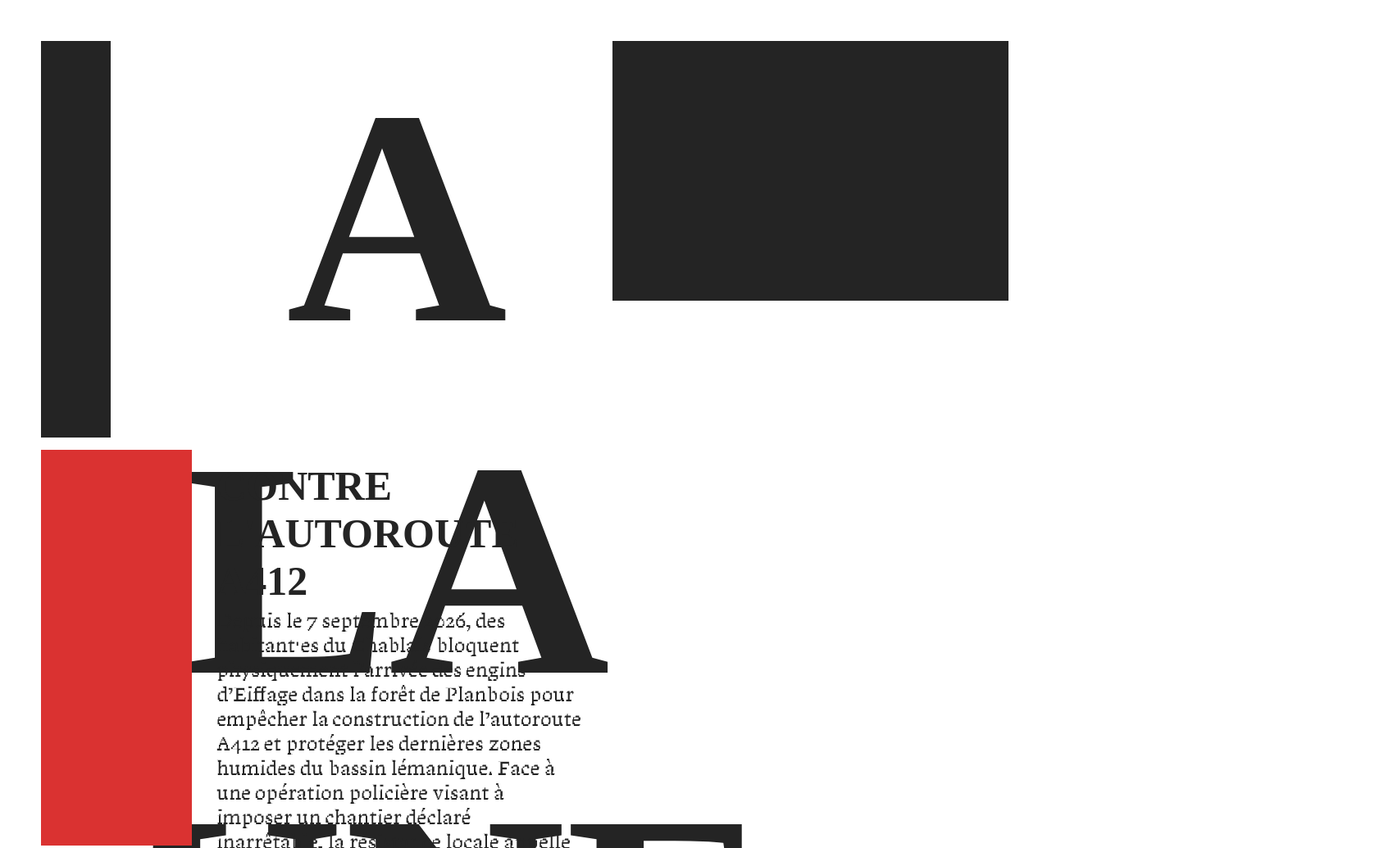
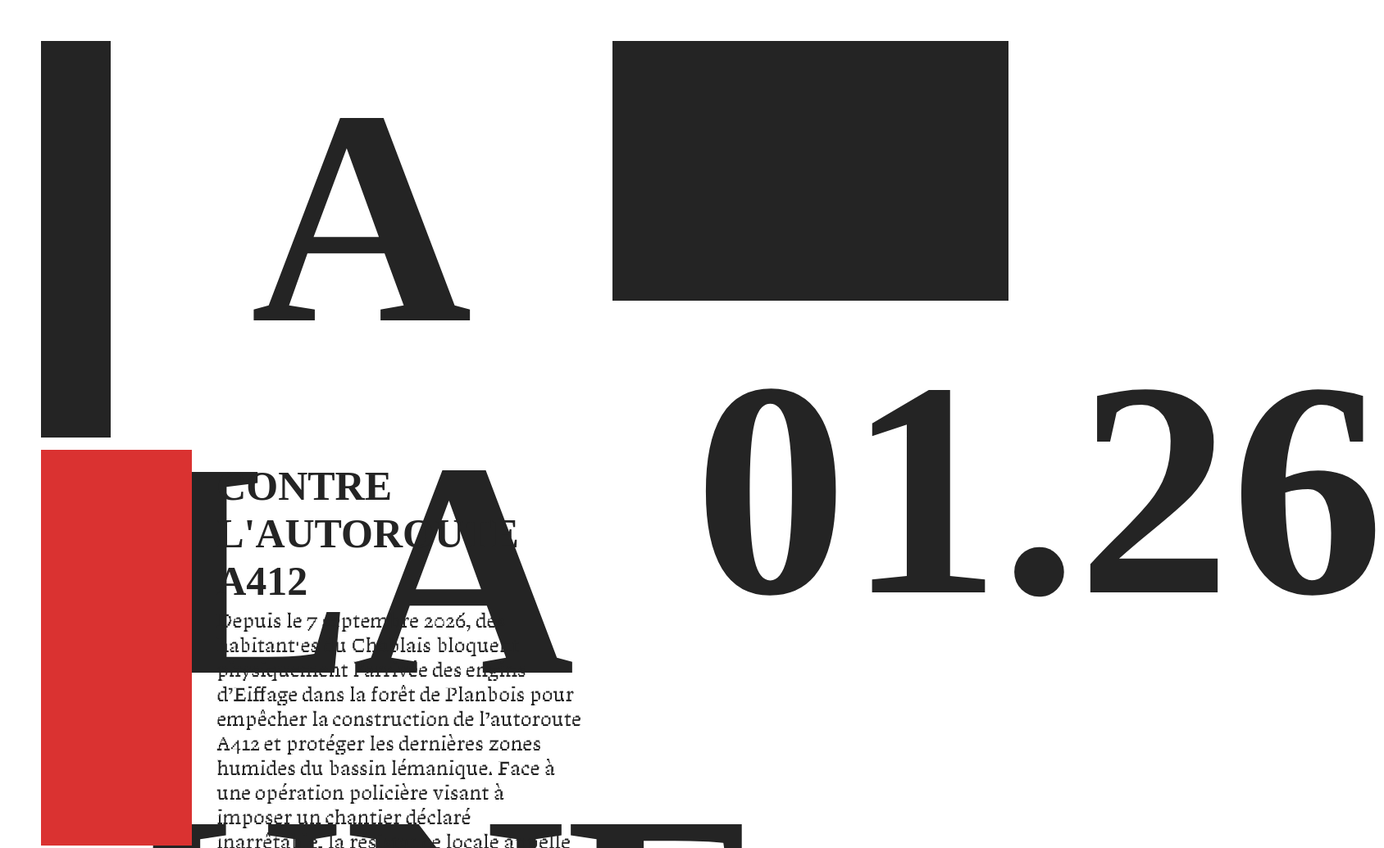
Before and after one commit to GuillaumeMonnard/troiscent60, a website built with Parcel: page src/index.html in a window 1280 px wide. Shown: the top 1035 px of the page at 82% size, 1688 px wide, since content can reach past the window. Built offline with nearby package versions, Linux system fonts and the light colour scheme.

Commit message:
ajout de la date

```diff
--- a/src/components/layout1.html
+++ b/src/components/layout1.html
@@ -15,4 +15,5 @@
       depuis plus de trente ans.
     </p>
   </div>
+  <h2 class="hero" id="hero2">01.26</h2>
 </div>
--- a/src/scss/_layout.scss
+++ b/src/scss/_layout.scss
@@ -9,10 +9,7 @@
 }
 
 .hero {
-  width: 41.80463rem;
   align-self: stretch;
-  grid-row: 1 / span 2;
-  grid-column: 2 / span 5;
   justify-self: MIN;
   color: var(--black-800);
   text-align: center;
@@ -26,6 +23,16 @@
   font-weight: 900;
   line-height: normal;
   text-transform: uppercase;
+}
+
+#hero1 {
+  grid-row: 1 / span 1;
+  grid-column: 2 / span 6;
+}
+
+#hero2 {
+  grid-row: 3 / span 3;
+  grid-column: 9 / span 4;
 }
 
 #rectangle1,
```
